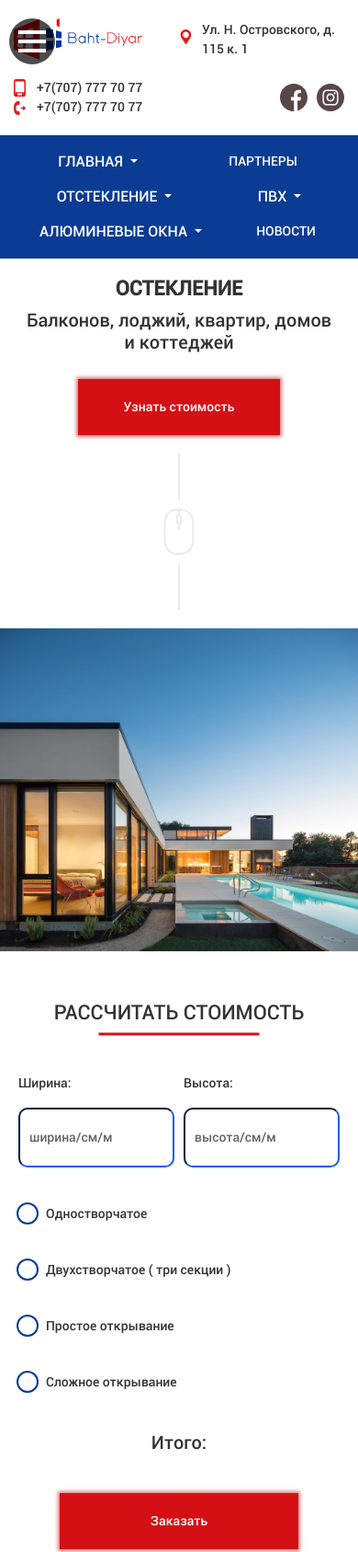
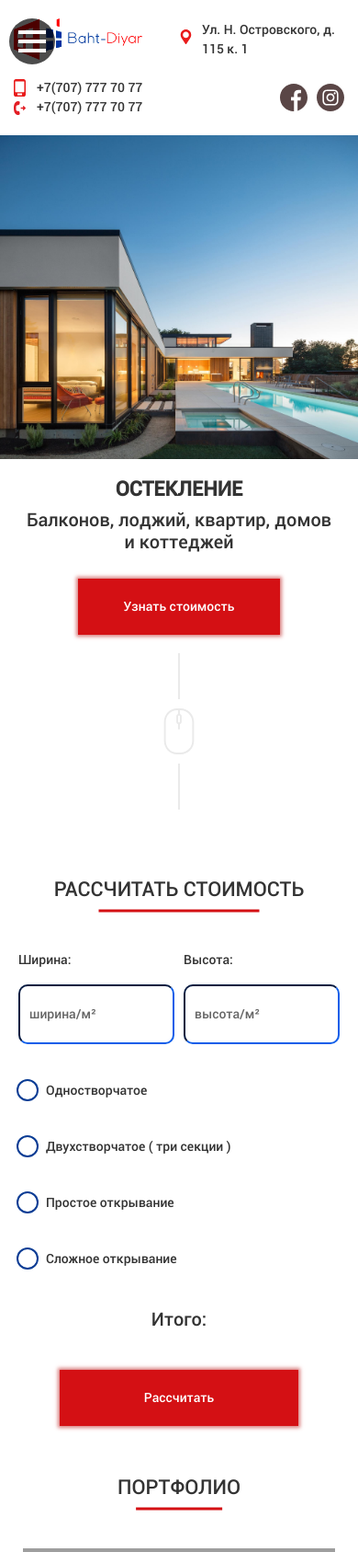
Before and after one commit to vlad9704/New-project, a website: page app/index.html in a window 390 px wide. Shown: the top 1687 px of the page at 92% size. Drawn offline with nearby package versions, Linux system fonts and the light colour scheme; grey boxes are pictures that could not be loaded.

Commit message:
правки

```diff
--- a/app/index.html
+++ b/app/index.html
@@ -97,8 +97,8 @@
 	</header>
 
 	<section id="osteklenie">
-		<div class="row align-items-xl-end no-gutters justify-content-end">
-			<div class="col-md-5 col-sm-6">
+		<div class="row align-items-xl-end no-gutters justify-content-end flex-column-reverse flex-sm-column-reverse flex-lg-row">
+			<div class="col-lg-5 col-sm-12">
 				<div class="info_block">
 					<div class="title">
 						<h1>Остекление</h1>
@@ -112,7 +112,7 @@
 					</div>
 				</div>
 			</div>
-			<div class="col-md-7 col-sm-6">
+			<div class="col-lg-7 col-sm-12">
 				<div class="img_osteklenie">
 					<img src="images/dest/osteklenie.jpg" alt="image" title="image">
 				</div>
@@ -135,11 +135,11 @@
 					<div class="calculation_fields">
 						<div class="calculation_item">
 							<p>Ширина:</p>
-							<input placeholder="ширина/см/м" class="width_size j_width_size" type="number">
+							<input placeholder="ширина/м²" class="width_size j_width_size" type="number">
 						</div>
 						<div class="calculation_item">
 							<p>Высота:</p>
-							<input placeholder="высота/см/м" class="height_size j_height_size" type="number">
+							<input placeholder="высота/м²" class="height_size j_height_size" type="number">
 						</div>
 						<div class="calculation_item">
 							<div class="j_type_window i_type_window" data-price="25000">
@@ -168,7 +168,7 @@
 					</div>
 					<div class="order_block">
 						<div class="total">Итого: <span class="jq_total"></span></div>
-						<a class="to_order j_count_btn" href="javascript:void(0)">Заказать</a>
+						<a class="to_order j_count_btn" href="javascript:void(0)">Рассчитать</a>
 					</div>
 				</div>
 			</div>
--- a/app/scss/main.scss
+++ b/app/scss/main.scss
@@ -385,6 +385,7 @@ section#osteklenie {
 		img {
 			width: 100%;
 			max-height: 640px;
+			object-fit: cover;
 		}
 	}
 	.more_info_cont {
@@ -759,6 +760,19 @@ footer {
 }
 
 @media screen and (max-width: 991px) {
+	section#osteklenie .info_block {
+		margin-right: auto;
+		text-align: center;
+	}
+	header {
+		margin-bottom: 20px;
+	}
+	section#osteklenie .img_osteklenie img {
+		max-height: 440px;
+	}
+	header .main_menu {
+		display: none;
+	}
 	footer .f_bottom_contact_block ul li:nth-child(3) {
 		order: 4;
 	}
```
Also changed, not shown: app/css/app.min.css.
